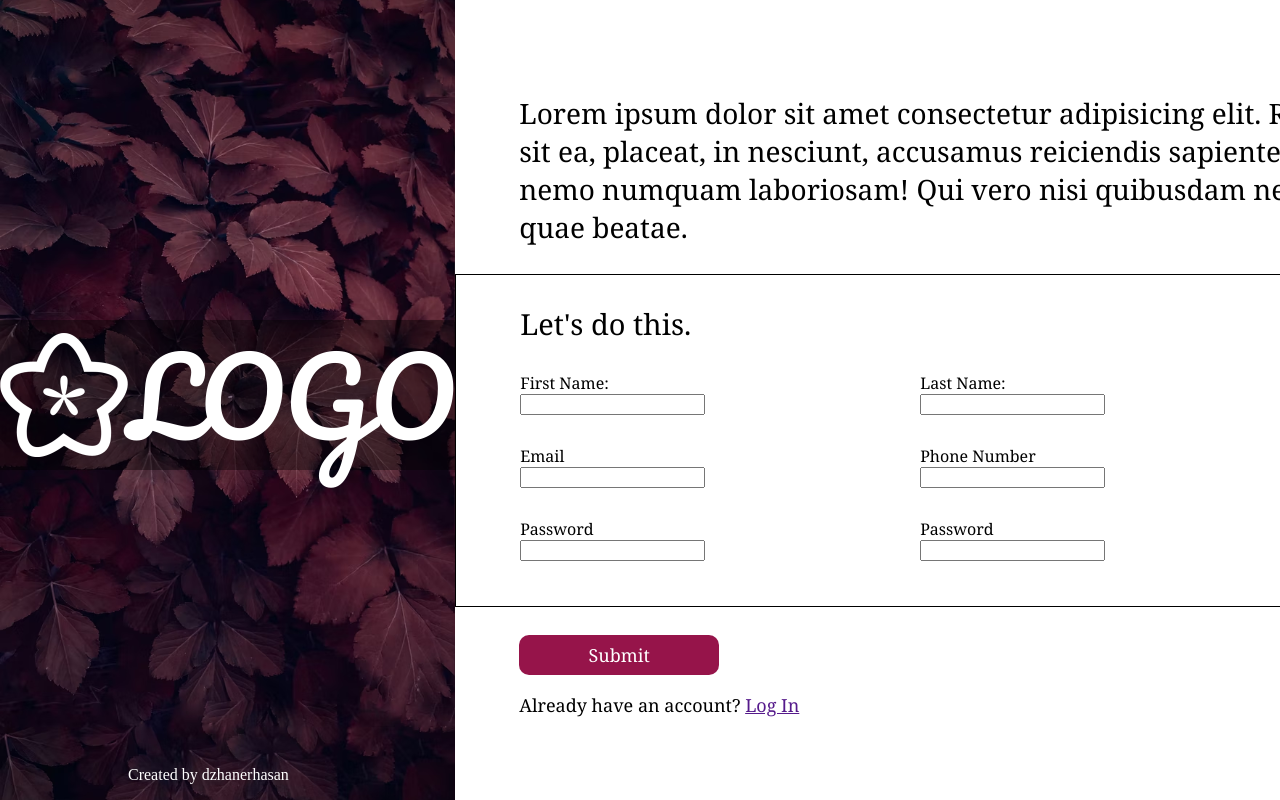
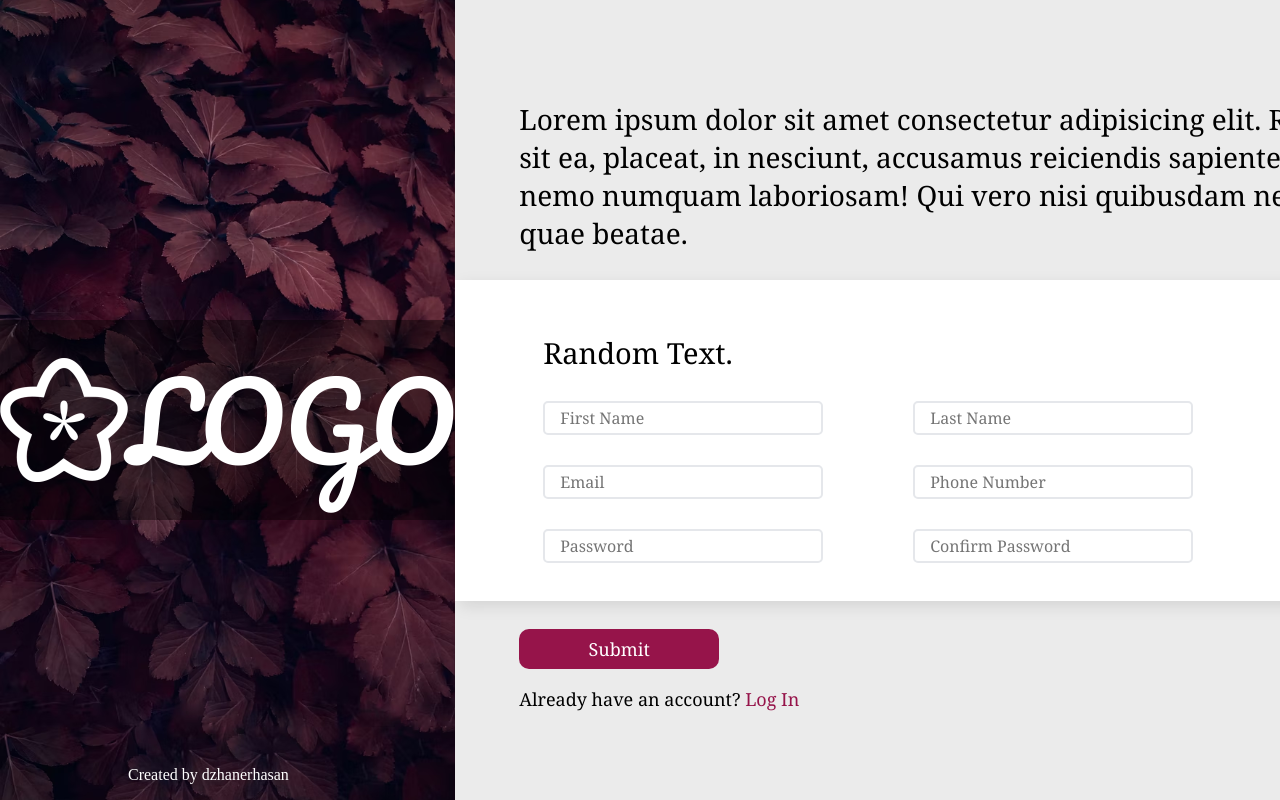
Before and after one commit to dzhanerhasan/sign-up-page, a plain HTML site: page index.html in a window 1280 px wide. Shown: the top 800 px of the page. Drawn offline with Linux system fonts and the light colour scheme.

Commit message:
uploading the completed project

```diff
--- a/index.html
+++ b/index.html
@@ -5,13 +5,14 @@
     <meta http-equiv="X-UA-Compatible" content="IE=edge">
     <meta name="viewport" content="width=device-width, initial-scale=1.0">
     <link rel="stylesheet" href="style.css">
+    <script type="module" src="script.js"></script>
     <title>Sign-Up</title>
 </head>
 <body>
     <div class="container">
         <div class="left-side">
             <div class="logo">
-                <img src="/images/flower-128.png" alt="a small flower">
+                <img class="logo-img" src="/images/flower-128.png" alt="a small flower">
                 <p class="logo-text">LOGO</p>
             </div>
             <div class="footer">
@@ -28,33 +29,16 @@
             </div>
             <form action="" method="POST">
                 <div class="form-border">
-                    <p>Let's do this.</p>
+                    <p>Random Text.</p>
                     <div class="form-grid">
-                        <div>
-                            <label for="first-name">First Name:</label>
-                            <input type="text" name="first_name" id="first-name">
-                        </div>
-                        <div>
-                            <label for="last-name">Last Name:</label>
-                            <input type="text" name="last_name" id="last-name">
-                        </div>
-                        <div>
-                            <label for="email">Email</label>
-                            <input type="email" name="email" id="email">
-                        </div>
-                        <div>
-                            <label for="phone-number">Phone Number</label>
-                            <input type="tel" name="phone_number" id="phone-number">
-                        </div>
-                        <div>
-                            <label for="password">Password</label>
-                            <input type="password" name="password" id="password">
-                        </div>
-                        <div>
-                            <label for="confirm-password">Password</label>
-                            <input type="password" name="confirm_password" id="confirm-password">
-                        </div>
+                        <input type="text" placeholder="First Name" name="first_name" id="first-name">
+                        <input type="text" placeholder="Last Name" name="last_name" id="last-name">
+                        <input type="email" placeholder="Email" name="email" id="email">
+                        <input type="tel" placeholder="Phone Number" name="phone_number" id="phone-number">
+                        <input type="password" class="error" placeholder="Password" name="password" id="password">
+                        <input type="password" class="error" placeholder="Confirm Password " name="confirm_password" id="confirm-password">
                     </div>
+                    <p id="error-msg"></p>
                 </div>
                 <input type="submit" name="submit-button" id="submit-button">
             </form>
--- a/script.js
+++ b/script.js
@@ -0,0 +1,19 @@
+const myPassword = document.querySelector("#password");
+const confirmPassword = document.querySelector("#confirm-password");
+const errorMsg = document.querySelector("#error-msg");
+
+function checkPw() {
+    if (myPassword.value === confirmPassword.value) {
+        myPassword.style.borderColor = "green";
+        confirmPassword.style.borderColor = "green";
+        errorMsg.textContent = ""
+
+    } else {
+        myPassword.style.borderColor = "red";
+        confirmPassword.style.borderColor = "red";
+        errorMsg.textContent = "* Passwords do not match"
+    }
+}
+
+myPassword.addEventListener("keyup", checkPw);
+confirmPassword.addEventListener("keyup", checkPw);
--- a/style.css
+++ b/style.css
@@ -25,7 +25,7 @@ body {
     justify-content: center;
     align-items: center;
     background-color: rgba(0, 0, 0, 0.4);
-    height: 150px;
+    height: 200px;
     position: relative;
     top: 40%;
 }
@@ -52,6 +52,7 @@ body {
     flex-direction: column;
     justify-content: center;
     font-family: Georgia, 'Times New Roman', Times, serif;
+    background-color: rgb(235, 235, 235);
 }
 
 .title-text, form p, .form-grid, .right-side p {
@@ -60,8 +61,9 @@ body {
 }
 
 .form-border {
-    border: solid 1px black;
-    padding-bottom: 45px;
+    padding: 24px;
+    background-color: white;
+    box-shadow: 5px 5px 15px rgba(0, 0, 0, 0.1);
 }
 
 .title-text {
@@ -76,14 +78,31 @@ input {
 
 .form-grid {
     display: grid;
-    grid-template-columns: 400px 400px;
+    grid-template-columns: 280px 280px;
     row-gap: 30px;
+    column-gap: 90px;
 
 }
 
-form p {
+.form-border p {
     font-size: 29px;
 }
+
+.form-grid input {
+    height: 28px;
+    border-radius: 5px;
+    border: solid 2px #E5E7EB;
+    padding-left: 15px;
+    font-family: Georgia, 'Times New Roman', Times, serif;
+    font-size: 16px;
+}
+
+.form-grid input:focus {
+    outline: none;
+    border-color: rgb(150, 20, 74);
+    box-shadow: 5px 5px 10px rgba(0, 0, 0, 0.1);
+}
+
 
 #submit-button {
     margin-top: 28px;
@@ -95,13 +114,26 @@ form p {
     background-color: rgb(150, 20, 74);
     color: white;
     font-size: large;
+    cursor: pointer;
     font-family: Georgia, 'Times New Roman', Times, serif;
 
 }
 
+#submit-button:hover {
+    filter: brightness(90%);
+}
 
+#error-msg {
+    font-size: 14px;
+    color: red;
+}
 .log-in {
     font-size: 18px;
+}
+
+.log-in a {
+    text-decoration: none;
+    color: rgb(150, 20, 74);
 }
 
 @media screen and (max-width: 1250px) {
@@ -110,7 +142,7 @@ form p {
     }
 
 
-    .logo .logo-text {
+    .logo .logo-text, .logo .logo-img {
         overflow: hidden;
     }
 }
```
